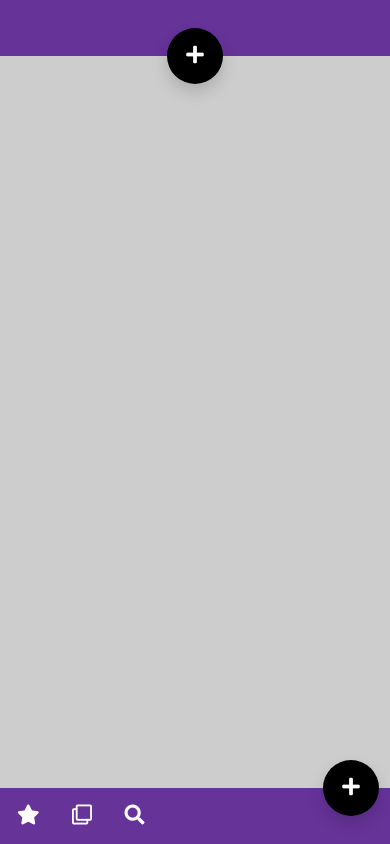
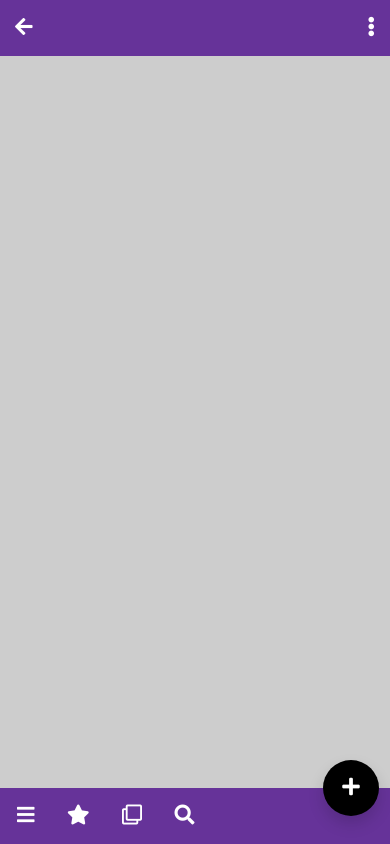
Before and after one commit to docluv/Love2Dev-Code-Samples, a website: page html/material/appbars/index.html in a window 390 px wide. Drawn offline with Linux system fonts and the light colour scheme.

Commit message:
top and bottom nav items

```diff
--- a/html/material/appbars/index.html
+++ b/html/material/appbars/index.html
@@ -171,6 +171,28 @@
             text-decoration: none;
         }
 
+        .appbar-child-nav-left {
+            position: absolute;
+            left: 15px;
+        }
+
+        .appbar-child-nav-right {
+            position: absolute;
+            right: 15px;
+        }
+
+        [class*='appbar-child-nav-'] {
+            margin-top: 6px;
+        }
+
+        [class*='appbar-child-nav-'] .fas,
+        [class*='appbar-child-nav-'] .far {
+            text-align: center;
+            font-size: 1.25em;
+            color: #fff;
+            line-height: 1.5em;
+            margin-top: 6px;
+        }
 
         @media(min-width: 992px) {
 
@@ -186,9 +208,21 @@
 
 <body>
 
-    <nav class="appbar appbar-top appbar-center-fab"></nav>
-    <button class="btn-new-order btn-floating btn-md btn-secondary btn-floating-br shadow"><i
-            class="fas fa-plus"></i></button>
+    <nav class="appbar appbar-top appbar-center-fab">
+        <div class="appbar-child-nav-left">
+            <span class="nav-back">
+                <i class="fas fa-arrow-left"></i>
+            </span>
+        </div>
+        <div class="appbar-child-nav-right">
+            <span class="nav-toggle-menu">
+                <i class="fas fa-ellipsis-v"></i>
+            </span>
+        </div>
+
+    </nav>
+    <!-- <button class="btn-new-order btn-floating btn-md btn-secondary btn-floating-br shadow"><i
+            class="fas fa-plus"></i></button> -->
 
     <main class="main-content">
 
@@ -199,6 +233,7 @@
 
     <nav class="appbar appbar-bottom appbar-right-fab">
         <ul>
+            <li><a href="#"><i class="fas fa-bars"></i></a></li>
             <li><a href="#"><i class="fas fa-star"></i></a></li>
             <li><a href="#"><i class="far fa-clone"></i></a></li>
             <li><a href="#"><i class="fas fa-search"></i></a></li>
```
